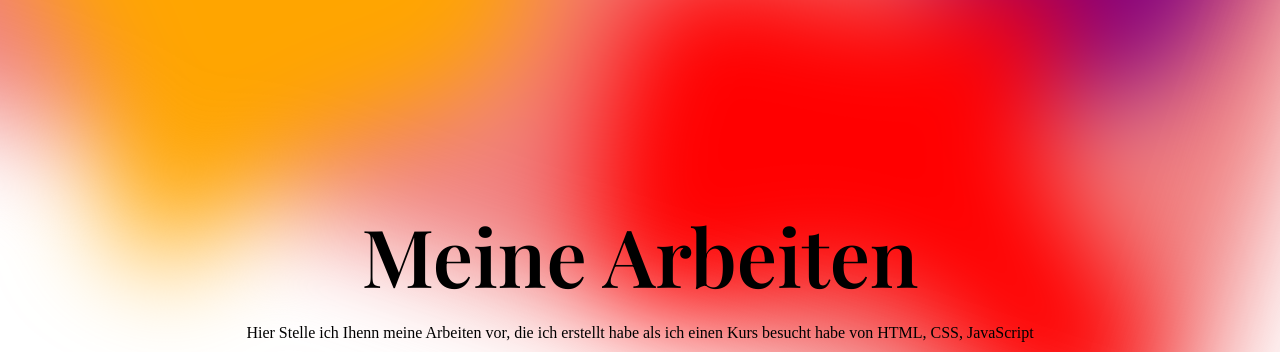
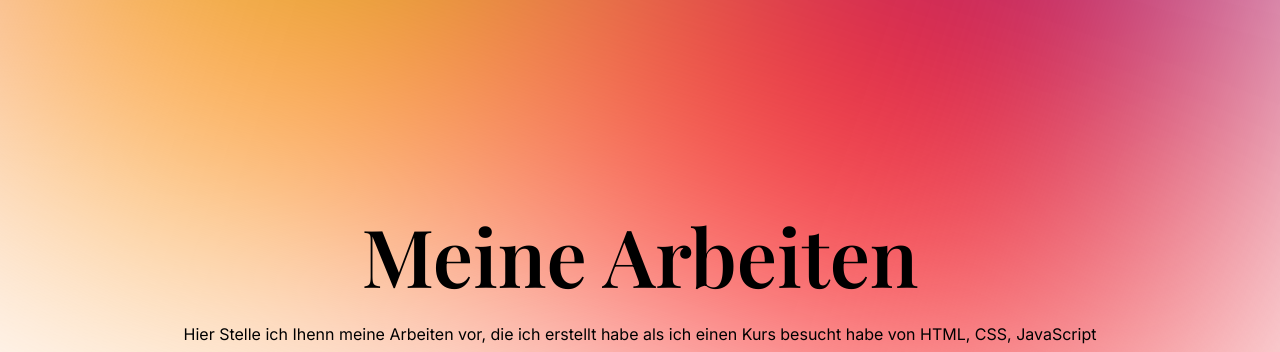
Before and after one commit to diego-monfort-landolt/portfoliodiegolandolt, a plain HTML site: page index.html in a window 1280 px wide. Shown: the part 535-887 px from the top of the page. Drawn offline with nearby package versions, Linux system fonts and the light colour scheme; a web font is replaced by a local one.

Commit message:
negst
-footer visible
css/bodybackground anf¡d fontfamily- fontsize - color -smooth...

```diff
--- a/style.css
+++ b/style.css
@@ -16,7 +16,7 @@
     border: 0;
     box-sizing: border-box;
     vertical-align: baseline;
-
+    color: #000;
     text-decoration: none;
     list-style: none;
 }
@@ -53,6 +53,15 @@ a {
     color: inherit;
 
 }
+body {
+    font-family: var(--tipo-principal);
+    font-size: 100%;
+    min-height: 100vh;
+    background-color: var(--blanco);
+    color: #000;
+    font-smooth: always;
+
+}
 
 .circulos {
     position: fixed;
@@ -63,7 +72,7 @@ a {
     background-color: lightcoral;
     z-index: 1;
 
-    filter: blur(3em);
+    filter: blur(9em);
     animation: circulo1 100s linear infinite both;
 
 }
@@ -171,6 +180,7 @@ a {
 
 .seccion .info {
     font-size: 1.2em;
+    mix-blend-mode: multiply;
 
 }
 
@@ -343,13 +353,14 @@ a {
 
 .footer {
 
-    padding: 4em 0;
+    padding: 2em 0;
     text-align: center;
 
 
 }
 
 .footer span {
-
+   color: #000;
+    background-color: #fff;
 
 }
```
